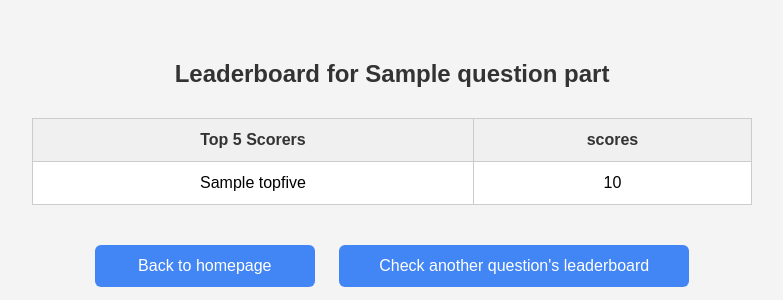
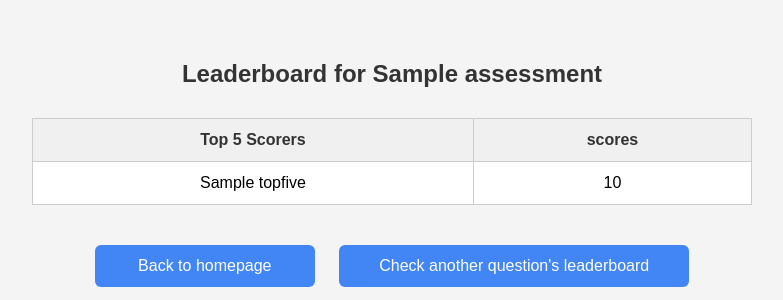
Before and after one commit to E1475011/2003-Assignment, a Flask app: template templates/leaderboard.html in a window 1280 px wide. Shown: the top 300 px of the page, without its empty margins (248-1031 px from the left). Run offline with Flask 3, Linux system fonts and the light colour scheme; the template is opened without the code that fills it: most values are stand-ins (such as "Sample title", 1, 10 or a date in 2020).

Commit message:
Update leaderboard.html

```diff
--- a/templates/leaderboard.html
+++ b/templates/leaderboard.html
@@ -71,7 +71,7 @@
 {% endblock %}
 
 {% block body %}
-<h2 id="question_no">Leaderboard for {{question_parts[2]}}</h2>
+<h2 id="question_no">Leaderboard for {{assessment["title"]}}</h2>
 <table border="1">
     <thead>
         <tr>
```
